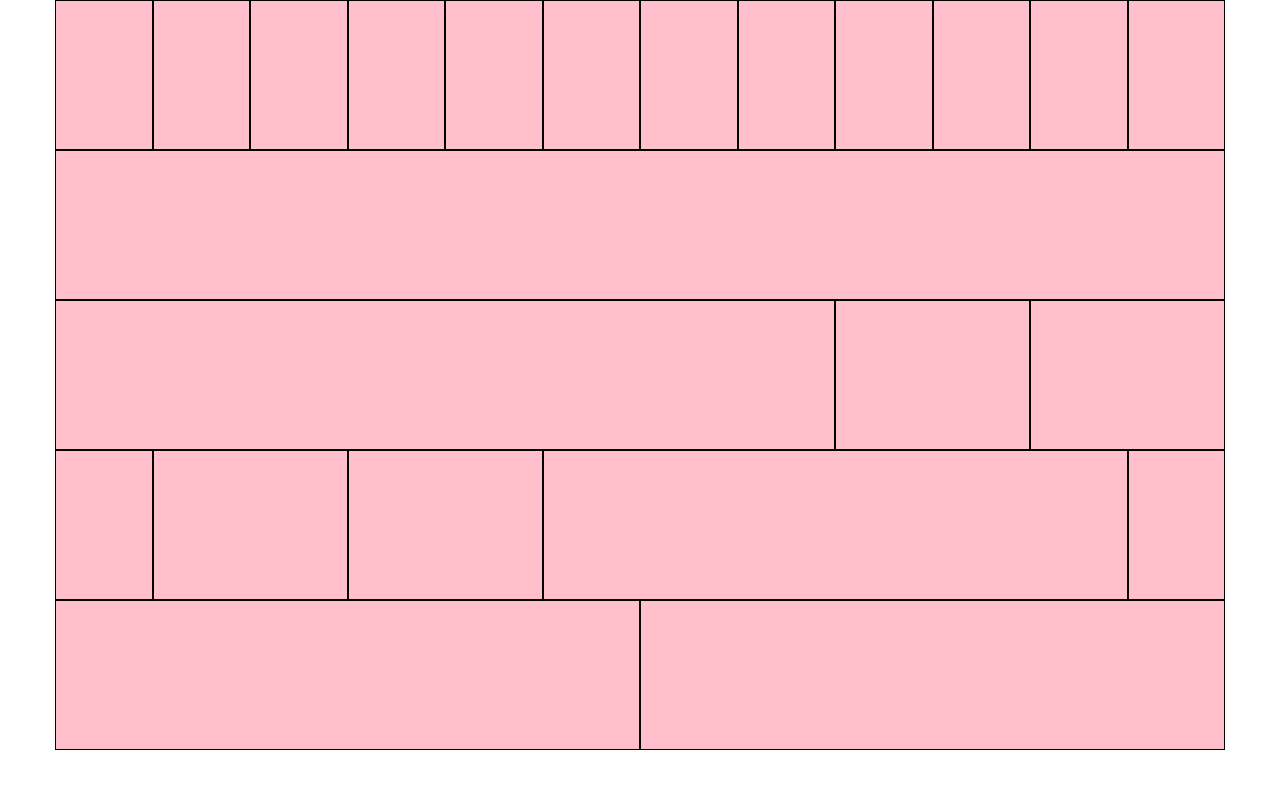
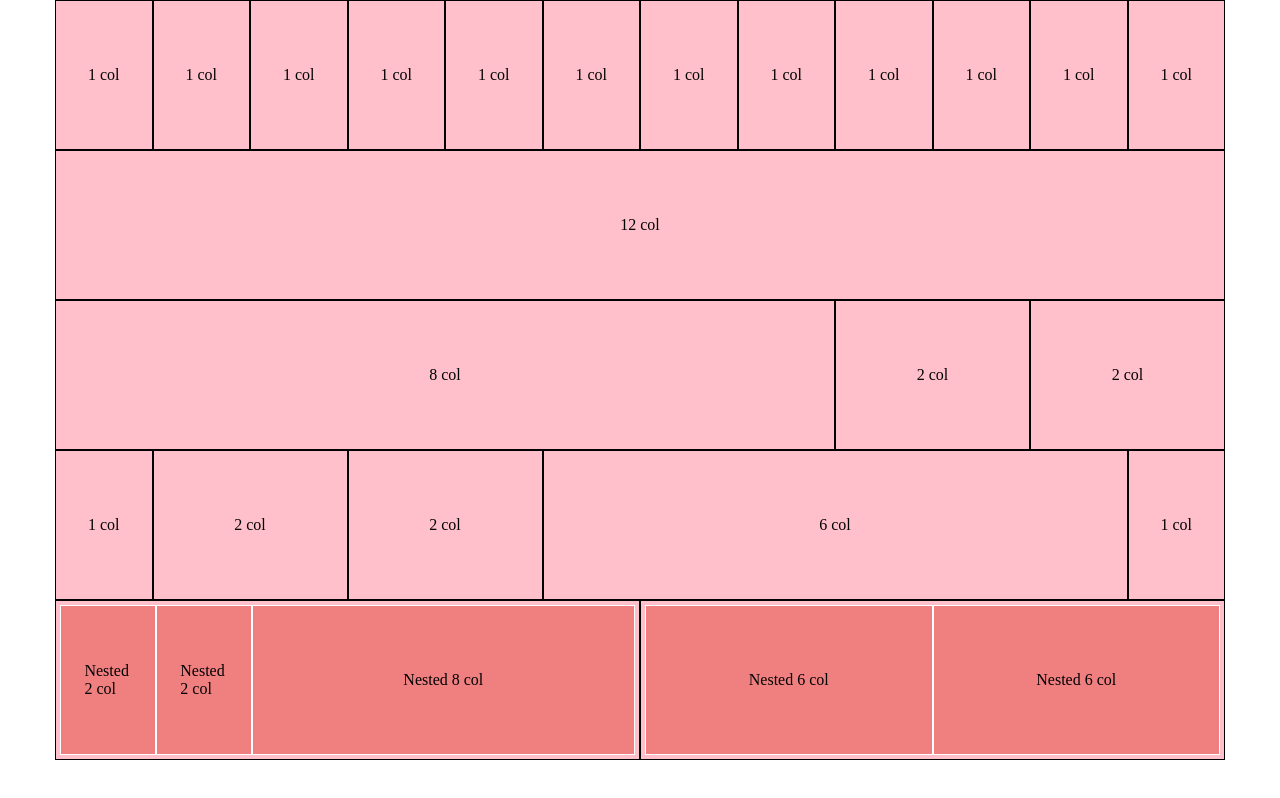
Before and after one commit to Brandon-Ladson/html-css-12bool, a plain HTML site: page index.html in a window 1280 px wide. Drawn offline with Linux system fonts and the light colour scheme.

Commit message:
creazione contenuto colonne e righe annidate

```diff
--- a/css/style.css
+++ b/css/style.css
@@ -8,6 +8,24 @@
 /* regole righe */
 [class*="col-"]{
   min-height: 150px;
-  background-color: pink;
+  background-color: #ffc0cb;
   border: 1px solid #000;
+  position: relative;
 }
+
+.content{
+  position: absolute;
+  top: 50%;
+  left: 50%;
+  transform: translate(-50%, -50%);
+}
+
+/* regole righe annidate */
+.row.inside{
+  margin: 4px;
+}
+
+.nested{
+  background-color: #f07f80;
+  border: 1px solid #fff;
+}
--- a/index.html
+++ b/index.html
@@ -9,154 +9,304 @@
   </head>
   <body>
 
+    <!-- inizio contenitore pagina -->
     <div class="container">
 
-      <!-- prima riga -->
+      <!-- inizio prima riga -->
       <div class="row">
 
 
         <div class="col-1">
+
+          <div class="content">
+            1 col
+          </div>
 
         </div>
 
 
         <div class="col-1">
 
+          <div class="content">
+            1 col
           </div>
-
-
-        <div class="col-1">
 
         </div>
 
 
         <div class="col-1">
 
+          <div class="content">
+            1 col
           </div>
-
-
-        <div class="col-1">
 
         </div>
 
 
         <div class="col-1">
 
+          <div class="content">
+            1 col
           </div>
-
-
-        <div class="col-1">
 
         </div>
 
 
         <div class="col-1">
 
+          <div class="content">
+            1 col
           </div>
-
-
-        <div class="col-1">
 
         </div>
 
 
         <div class="col-1">
 
+          <div class="content">
+            1 col
           </div>
-
-
-        <div class="col-1">
 
         </div>
 
 
         <div class="col-1">
 
+          <div class="content">
+            1 col
+          </div>
+
+        </div>
+
+
+        <div class="col-1">
+
+          <div class="content">
+            1 col
+          </div>
+
+        </div>
+
+
+        <div class="col-1">
+
+          <div class="content">
+            1 col
+          </div>
+
+        </div>
+
+
+        <div class="col-1">
+
+          <div class="content">
+            1 col
+          </div>
+
+        </div>
+
+
+        <div class="col-1">
+
+          <div class="content">
+            1 col
+          </div>
+
+        </div>
+
+
+        <div class="col-1">
+
+          <div class="content">
+            1 col
+          </div>
+
         </div>
 
 
       </div>
+      <!-- fine prima riga -->
 
-      <!-- seconda riga -->
+      <!-- inizio seconda riga -->
       <div class="row">
 
 
         <div class="col-12">
 
+          <div class="content">
+            12 col
+          </div>
+
         </div>
 
 
       </div>
+      <!-- fine seconda riga -->
 
-      <!-- terza riga -->
+      <!-- inizio terza riga -->
       <div class="row">
 
 
         <div class="col-8">
+
+          <div class="content">
+            8 col
+          </div>
 
         </div>
 
 
         <div class="col-2">
 
+          <div class="content">
+            2 col
           </div>
-
-
-        <div class="col-2">
-
-        </div>
-
-
-      </div>
-
-      <!-- quarta riga -->
-      <div class="row">
-
-
-        <div class="col-1">
 
         </div>
 
 
         <div class="col-2">
 
+          <div class="content">
+            2 col
+          </div>
+
+        </div>
+
+
+      </div>
+      <!-- fine terza riga -->
+
+      <!-- inizio quarta riga -->
+      <div class="row">
+
+
+        <div class="col-1">
+
+          <div class="content">
+            1 col
+          </div>
+
         </div>
 
 
         <div class="col-2">
+
+          <div class="content">
+            2 col
+          </div>
+
+        </div>
+
+
+        <div class="col-2">
+
+          <div class="content">
+            2 col
+          </div>
 
         </div>
 
 
         <div class="col-6">
 
+          <div class="content">
+            6 col
+          </div>
+
         </div>
 
 
         <div class="col-1">
 
+          <div class="content">
+            1 col
+          </div>
+
         </div>
 
 
       </div>
+      <!-- fine quarta riga -->
 
-      <!-- quinta riga -->
+      <!-- inizio quinta riga -->
       <div class="row">
 
 
         <div class="col-6">
+
+          <!-- inizio riga annidata -->
+          <div class="row inside">
+
+
+            <div class="col-2 nested">
+
+              <div class="content">
+                Nested 2 col
+              </div>
+
+            </div>
+
+
+            <div class="col-2 nested">
+
+              <div class="content">
+                Nested 2 col
+              </div>
+
+            </div>
+
+
+            <div class="col-8 nested">
+
+              <div class="content">
+                Nested 8 col
+              </div>
+
+            </div>
+
+
+          </div>
+          <!-- fine riga annidata -->
 
         </div>
 
 
         <div class="col-6">
 
+          <!-- nizio ruga annidata -->
+          <div class="row inside">
+
+
+            <div class="col-6 nested">
+
+              <div class="content">
+                Nested 6 col
+              </div>
+
+            </div>
+
+
+            <div class="col-6 nested">
+
+              <div class="content">
+                Nested 6 col
+              </div>
+
             </div>
 
 
           </div>
+          <!-- fine riga annidata -->
 
         </div>
 
+
+      </div>
+      <!-- fine quinta riga -->
+
+    </div>
+    <!-- fine contanitore pagina -->
+
   </body>
 </html>
```
Lines whose indentation alone changed are shown as unchanged.
